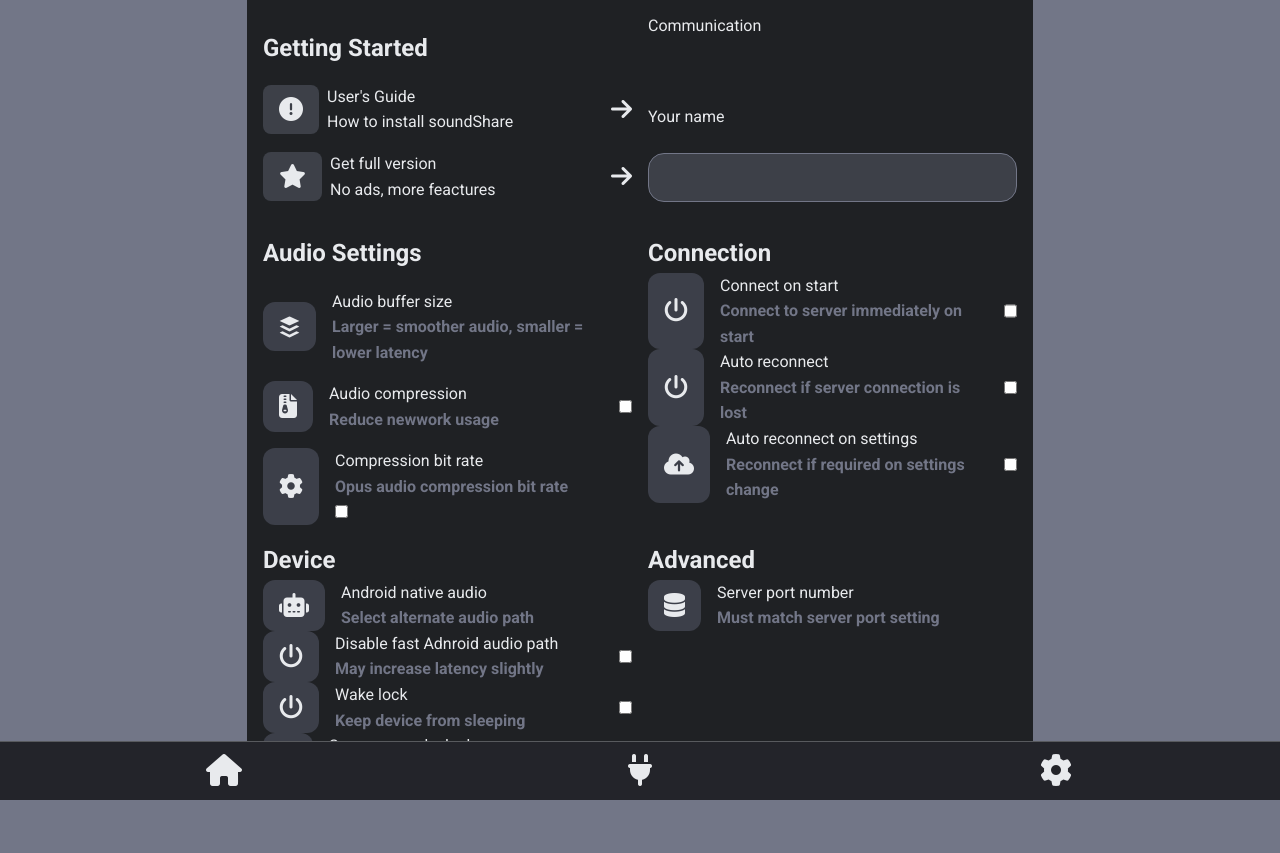
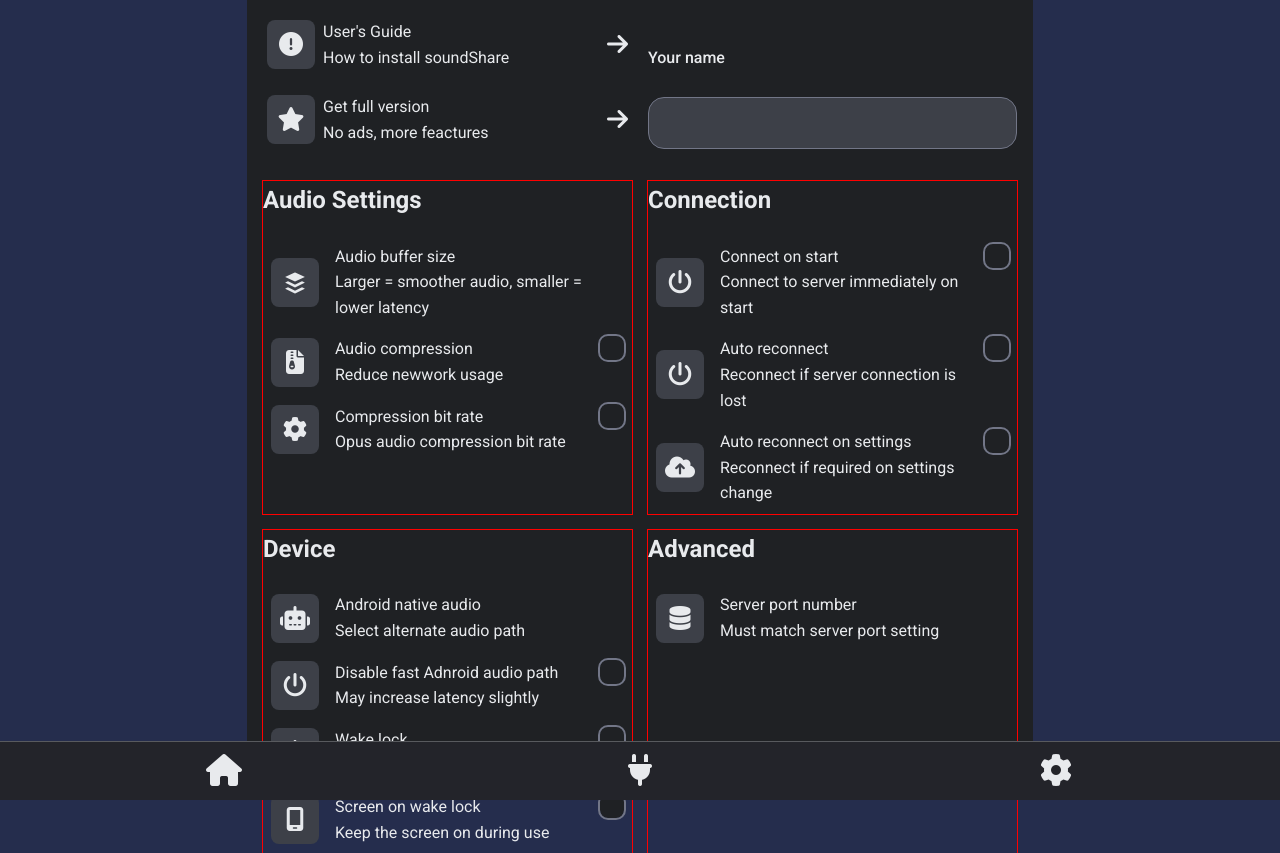
Before and after one commit to facundozapata2/soundshareUIprototype, a plain HTML site: page setting.html in a window 1280 px wide. Before the commit the page ends 800 px from the top, so only its background shows below. Drawn offline with Linux system fonts and the light colour scheme.

Commit message:
settings maquetado

```diff
--- a/assets/css/main.css
+++ b/assets/css/main.css
@@ -181,10 +181,11 @@
     grid-template-columns: auto 1fr auto;
     place-items: center;
     gap: .5rem;
+    padding: .25rem;
 }
 
-.user-guide-settings__card > i{
-    width: 100%;
+.option-icon-bg {
+    width: 3rem;
     display: flex;
     justify-content: center;
     align-items: center;
@@ -206,10 +207,20 @@
     gap: 1rem;
 }
 
+.user-name-container > span{
+    font-weight: 700;
+    font-size: 1.2rem;
+}
+
 .user-name-container__form{
     display: grid;
     grid-template-columns: 1fr;
     grid-template-rows: repeat(2, 1fr);
+}
+
+.user-name-container__form label{
+    font-size: 1rem;
+    font-weight: 500;
 }
 
 .user-name-container__form input{
@@ -217,54 +228,50 @@
     padding: 1rem;
     border-radius: 1rem;
     border: 1px solid var(--steel);
+    font-size: 1rem;
 }
 
-.audio-settings__setting{
+.setting_list{
     display: grid;
     grid-template-columns: 1fr;
+    grid-template-rows: auto 1fr;
     gap: 1rem;
-}
-
-.audio-settings-options__setting{
-    display: grid;
-    grid-template-columns: 1fr;
-    grid-template-rows: 1fr;
-    gap: 1rem;
-}
-
-.setting-option__no-checkbox{
-    display: grid;
-    grid-template-columns: auto 1fr;
-    place-items: center;
-    gap: 1rem;
+    outline: 1px solid red;
 }
 
 .setting-option__card{
     display: grid;
-    grid-template-columns: auto 2fr auto;
+    grid-template-columns: auto 1fr auto;
     gap: 1rem;
+    padding: .5rem;
 }
 
-.setting-option__card p{
-    color: var(--steel);
-    font-weight: 700;
+.setting-option__card > input[type="checkbox"] {
+    position: relative;
+    appearance: none;
+    background: var(--almost-black);
+    width: 1.5rem;
+    aspect-ratio: 1/1;
+    border-radius: .5rem;
+    outline: .15rem solid var(--steel);
 }
 
-.setting-option__card > i{
-    display: flex;
-    justify-content: center;
-    align-items: center;
-    width: fit-content;
-    background: var(--dark-2);
-    padding: 1.5rem 1rem;
-    border-radius: .75rem;
+.setting-option__card > input[type="checkbox"]:checked {
+  background: var(--cornflower-blue);
+  outline-color: var(--cornflower-blue);
 }
 
-
-
-
-
-
-/* *{
-    outline: 1px solid red !important;
-} */
+.setting-option__card > input[type="checkbox"]:checked::after {
+  content: "";
+  position: absolute;
+  top: 0;
+  right: 0;
+  bottom: .2rem;
+  left: 0;
+  margin: auto;
+  width: .6rem;
+  height: 1.2rem;
+  border: solid white;
+  border-width: 0 2px 2px 0;
+  transform: rotate(45deg);
+}
--- a/assets/css/reset.css
+++ b/assets/css/reset.css
@@ -40,7 +40,7 @@ html{
 }
 
 body{
-    background: var(--steel);
+    background: var(--dusk);
     width: 100%;
     height: clamp(100%, 100dvh, 100vh);
     min-height: 100vh;
--- a/setting.html
+++ b/setting.html
@@ -12,37 +12,38 @@
 </head>
 <body>
 
+
     <div class="wrapper">
 
         <header class="main-header">
             <a href="#back" title="back">
-                <i class="fa-solid fa-arrow-left"></i>
+                <i class="fa-solid fa-arrow-left fa-xl"></i>
             </a>
             <h1>Settings</h1>
             <a href="#options" title="options">
-                <i class="fa-solid fa-ellipsis-vertical"></i>
+                <i class="fa-solid fa-ellipsis-vertical fa-xl"></i>
             </a>
         </header>
 
         <div class="user-guide">
             <h2>Getting Started</h2>
             <div class="user-manual user-guide-settings__card">
-                <i class="fa-solid fa-circle-exclamation fa-xl"></i>
+                <i class="fa-solid fa-circle-exclamation fa-xl option-icon-bg"></i>
                 <div class="user-manual__txt">
                     <span>User's Guide</span>
                     <p>How to install soundShare</p>
                 </div>
-                <a href="#userManual" title="user guide">
+                <a href="#userManual" title="user_guide">
                     <i class="fa-solid fa-arrow-right fa-xl"></i>
                 </a>
             </div>
             <div class="full-version__setting user-guide-settings__card">
-                <i class="fa-solid fa-star fa-xl"></i>
+                <i class="fa-solid fa-star fa-xl option-icon-bg"></i>
                 <div class="full-version__txt">
                     <span>Get full version</span>
                     <p>No ads, more feactures</p>
                 </div>
-                <a href="#fullVersion" title="full version">
+                <a href="#fullVersion" title="full_version">
                     <i class="fa-solid fa-arrow-right fa-xl"></i>
                 </a>
             </div>
@@ -56,18 +57,18 @@
             </div>
         </div>
 
-        <div class="audio-settings__setting">
+        <div class="audio-settings__setting setting_list">
             <h2>Audio Settings</h2>
             <div class="audio-settings-options__setting">
                 <div class="audio-buffer__container setting-option__card setting-option__no-checkbox">
-                <i class="fa-brands fa-buffer fa-xl"></i>
+                    <i class="fa-brands fa-buffer fa-xl option-icon-bg"></i>
                     <div class="audio-buffer__txt">
                         <span>Audio buffer size</span>
                         <p>Larger = smoother audio, smaller = lower latency</p>
                     </div>
                 </div>
                 <div class="audio-compression__container setting-option__card">
-                <i class="fa-solid fa-file-zipper fa-xl"></i>
+                    <i class="fa-solid fa-file-zipper fa-xl option-icon-bg"></i>
                     <div class="audio-compression__txt">
                         <span>Audio compression</span>
                         <p>Reduce newwork usage</p>
@@ -75,21 +76,21 @@
                     <input type="checkbox" title="#">
                 </div>
                 <div class="compression-bitRate__container setting-option__card">
-                <i class="fa-solid fa-gear fa-xl"></i>
+                    <i class="fa-solid fa-gear fa-xl option-icon-bg"></i>
                     <div class="compression-bitRate__txt">
                         <span>Compression bit rate</span>
                         <p>Opus audio compression bit rate</p>
+                    </div>
                     <input type="checkbox" title="#">
                 </div>
             </div>
         </div>
-        </div>
 
-        <div class="connection__setting">
+        <div class="connection__setting setting_list">
             <h2>Connection</h2>
             <div class="connection-settings__options">
                 <div class="connect-on-start__container setting-option__card">
-                <i class="fa-solid fa-power-off fa-xl"></i>
+                    <i class="fa-solid fa-power-off fa-xl option-icon-bg"></i>
                     <div class="connect-on-start__txt">
                         <span>Connect on start</span>
                         <p>Connect to server immediately on start</p>
@@ -97,7 +98,7 @@
                     <input type="checkbox" title="#">
                 </div>
                 <div class="auto-reconnect__container setting-option__card">
-                <i class="fa-solid fa-power-off fa-xl"></i>
+                    <i class="fa-solid fa-power-off fa-xl option-icon-bg"></i>
                     <div class="auto-reconnect__txt">
                         <span>Auto reconnect</span>
                         <p>Reconnect if server connection is lost</p>
@@ -105,7 +106,7 @@
                     <input type="checkbox" title="#">
                 </div>
                 <div class="auto-reconnect-on-settings setting-option__card">
-                <i class="fa-solid fa-cloud-arrow-up fa-xl"></i>
+                    <i class="fa-solid fa-cloud-arrow-up fa-xl option-icon-bg"></i>
                     <div class="auto-reconnect-on-settings__txt">
                         <span>Auto reconnect on settings</span>
                         <p>Reconnect if required on settings change</p>
@@ -115,11 +116,11 @@
             </div>
         </div>
 
-        <div class="device__settings">
+        <div class="device__settings setting_list">
             <h2>Device</h2>
             <div class="device-settings__options">
                 <div class="android-native-audio setting-option__card">
-                <i class="fa-solid fa-robot fa-xl"></i>
+                    <i class="fa-solid fa-robot fa-xl option-icon-bg"></i>
                     <div class="android-native-audio__txt">
                         <span>Android native audio</span>
                         <p>Select alternate audio path</p>
@@ -127,7 +128,7 @@
                     <!-- <input type="checkbox" title="#"> -->
                 </div>
                 <div class="disable-android-audio-path setting-option__card">
-                <i class="fa-solid fa-power-off fa-xl"></i>
+                        <i class="fa-solid fa-power-off fa-xl option-icon-bg"></i>
                     <div class="disable-android-audio-path__txt">
                         <span>Disable fast Adnroid audio path</span>
                         <p>May increase latency slightly</p>
@@ -135,7 +136,7 @@
                     <input type="checkbox" title="#">
                 </div>
                 <div class="wake-lock setting-option__card">
-                <i class="fa-solid fa-power-off fa-xl"></i>
+                    <i class="fa-solid fa-power-off fa-xl option-icon-bg"></i>
                     <!-- <i class="fa-solid fa-lock-open fa-xl"></i> alternate with js -->
                     <div class="wake-lock__txt">
                         <span>Wake lock</span>
@@ -144,7 +145,7 @@
                     <input type="checkbox" title="#">
                 </div>
                 <div class="screen-wake-lock setting-option__card">
-                <i class="fa-solid fa-mobile-screen fa-xl"></i>
+                    <i class="fa-solid fa-mobile-screen fa-xl option-icon-bg"></i>
                     <!-- <i class="fa-solid fa-display fa-xl"></i> alternate with js if mobile or desktop -->
                     <div class="screen-wake-lock__txt">
                         <span>Screen on wake lock</span>
@@ -155,11 +156,11 @@
             </div>
         </div>
 
-        <div class="advanced__settings">
+        <div class="advanced__settings setting_list">
             <h2>Advanced</h2>
             <div class="advanced-settings__options">
                 <div class="server-port-num setting-option__card">
-                <i class="fa-solid fa-database fa-xl"></i>
+                    <i class="fa-solid fa-database fa-xl option-icon-bg"></i>
                     <div class="server-port-num__txt">
                         <span>Server port number</span>
                         <p>Must match server port setting</p>
@@ -168,6 +169,7 @@
                 </div>
             </div>
         </div>
+
         <footer class="main-footer">
             <a href="./index.html" title="home"><i class="fa-solid fa-house fa-2xl"></i></a>
             <a href="#connect" title="connect"><i class="fa-solid fa-plug fa-2xl"></i></a>
```
Lines whose indentation alone changed are shown as unchanged.
